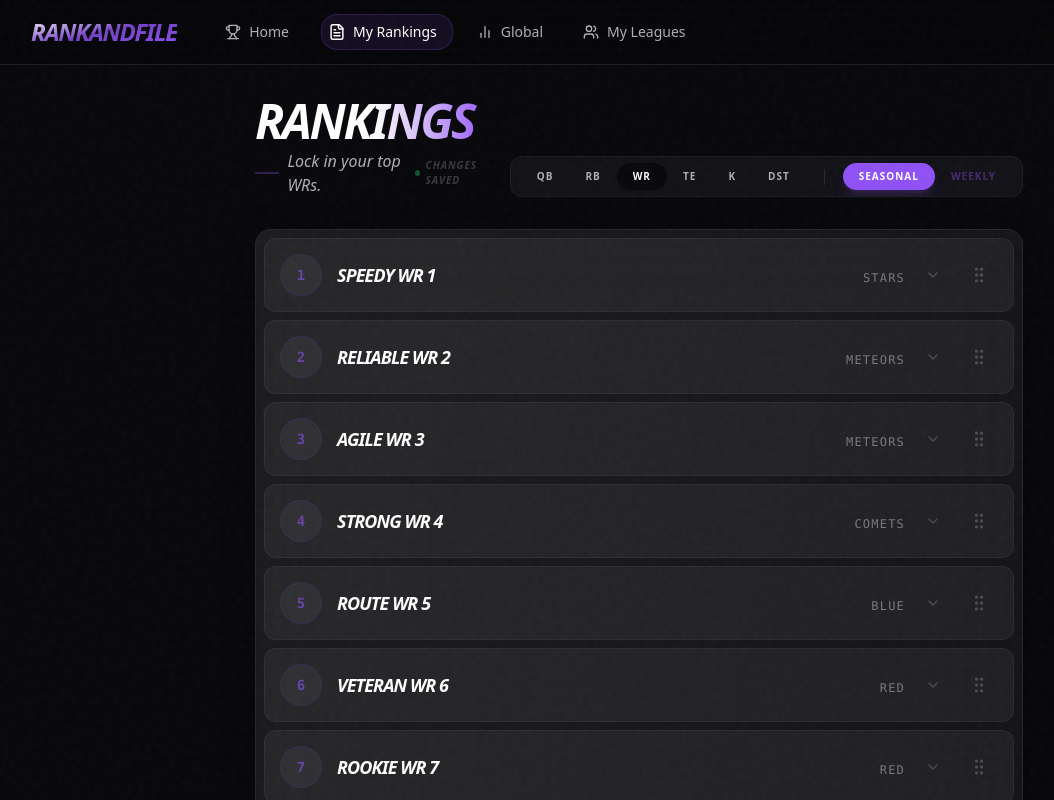
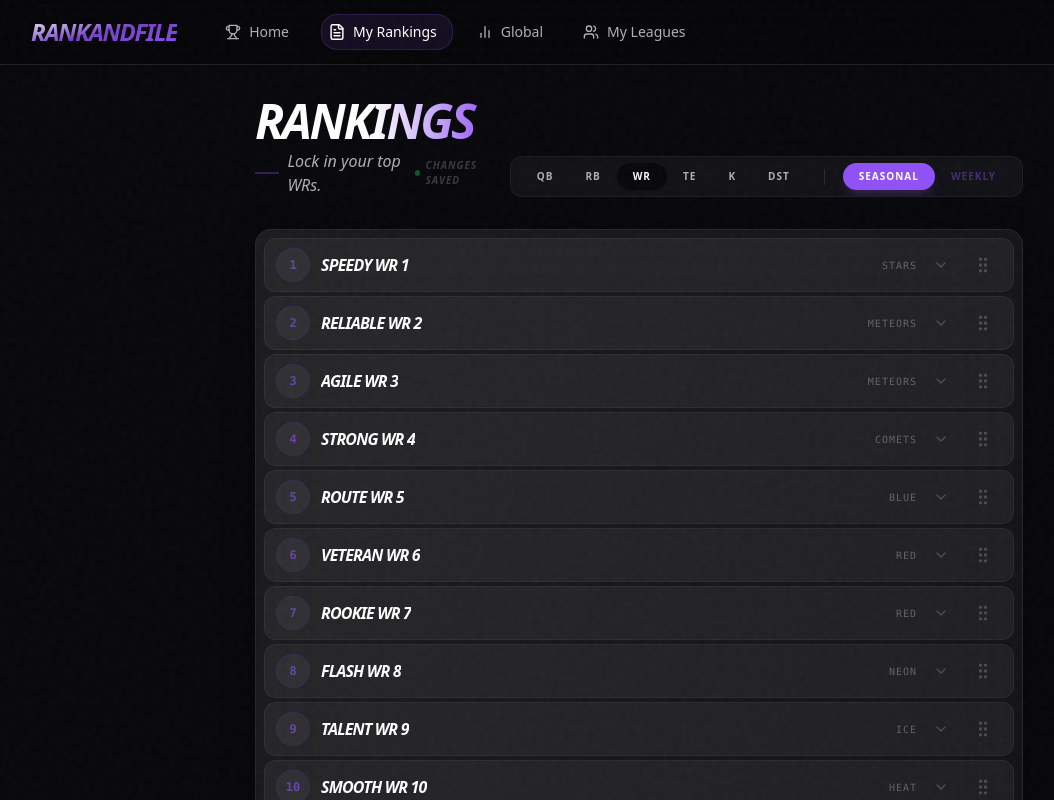
Before and after one commit to tomo-otsuka/rankandfile, a React (Vite) app: page /#/rank in a window 1280 px wide. Shown: the top 800 px of the page, without its empty margins (1-1055 px from the left). Built offline with nearby package versions, Linux system fonts and the light colour scheme.

Commit message:
Narrow player ranking rows for a more compact UI

```diff
--- a/src/components/ranker/PlayerHistoryPanel.tsx
+++ b/src/components/ranker/PlayerHistoryPanel.tsx
@@ -154,7 +154,7 @@ export function PlayerHistoryPanel({ player, currentWeek, rankingType }: PlayerH
             transition={{ duration: 0.2, ease: 'easeOut' }}
             className="overflow-hidden"
         >
-            <div className="pt-4 mt-4 border-t border-white/10">
+            <div className="pt-3 mt-3 border-t border-white/10">
                 {!hasAnyData ? (
                     <motion.div
                         initial={shouldAnimate ? { opacity: 0 } : false}
--- a/src/components/ranker/RankerList.tsx
+++ b/src/components/ranker/RankerList.tsx
@@ -31,7 +31,7 @@ export function RankerList({ items, handleReorder, isViewMode, currentWeek, rank
                 axis="y"
                 values={items}
                 onReorder={handleReorder}
-                className="space-y-2"
+                className="space-y-1"
             >
                 <AnimatePresence>
                     {items.map((item, index) => {
@@ -53,21 +53,21 @@ export function RankerList({ items, handleReorder, isViewMode, currentWeek, rank
                                 }}
                                 onClick={(e) => handlePlayerClick(item.id, e)}
                                 className={cn(
-                                    "relative flex flex-col p-4 rounded-xl bg-white/5 border border-white/5 transition-colors select-none group cursor-pointer",
+                                    "relative flex flex-col py-2 px-3 rounded-xl bg-white/5 border border-white/5 transition-colors select-none group cursor-pointer",
                                     !isViewMode && "hover:bg-white/10",
                                     isExpanded && "bg-white/[0.07] border-primary/20"
                                 )}
                             >
                                 {/* Main Row */}
-                                <div className="flex items-center gap-4">
-                                    <div className="flex items-center justify-center w-10 h-10 rounded-full bg-white/5 font-mono text-sm font-bold text-primary/60 ring-1 ring-primary/20">
+                                <div className="flex items-center gap-3">
+                                    <div className="flex items-center justify-center w-8 h-8 flex-shrink-0 rounded-full bg-white/5 font-mono text-xs font-bold text-primary/60 ring-1 ring-primary/20">
                                         {index + 1}
                                     </div>
 
-                                    <div className="flex-1">
-                                        <div className="flex items-baseline justify-between">
-                                            <h3 className="font-bold text-lg text-white group-hover:text-primary transition-colors italic uppercase tracking-tighter">{item.name}</h3>
-                                            <span className="text-xs font-mono font-medium text-white/40 uppercase tracking-widest">{item.team}</span>
+                                    <div className="flex-1 min-w-0">
+                                        <div className="flex items-center justify-between gap-4">
+                                            <h3 className="font-bold text-white group-hover:text-primary transition-colors truncate italic uppercase tracking-tighter">{item.name}</h3>
+                                            <span className="text-[10px] font-mono font-medium text-white/30 uppercase tracking-widest flex-shrink-0">{item.team}</span>
                                         </div>
                                     </div>
 
```
Also changed, not shown: 4 other files (tests, documents, lock files or other folders).
